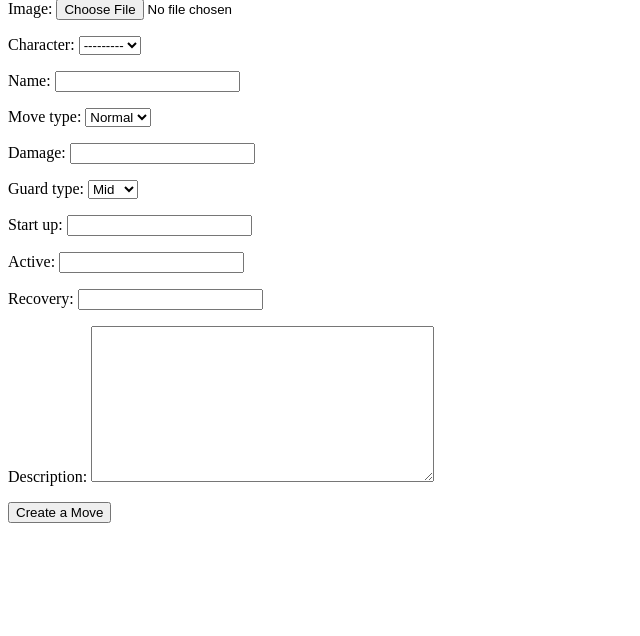
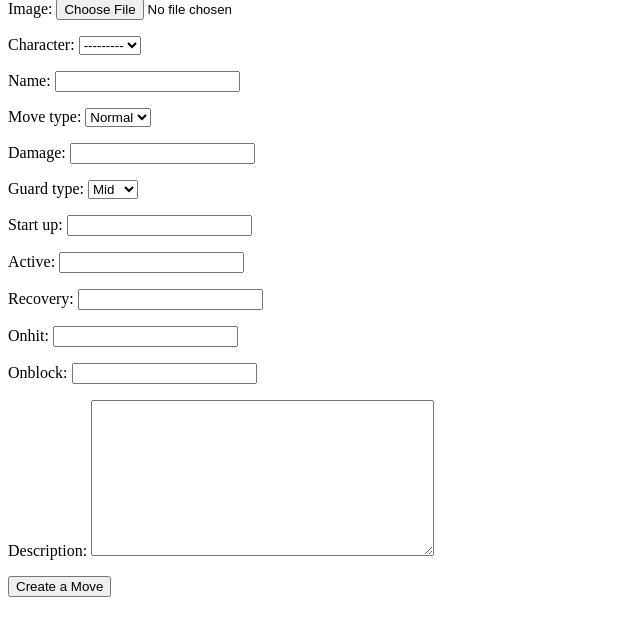
Before and after one commit to Alkhabbaz98/frameWiki-prj4, a Django app: page /frameWiki/new/ in a window 1280 px wide. Shown: the part 117-753 px from the top of the page, without its empty margins (0-640 px from the left). Run offline with Django 5.2, Linux system fonts and the light colour scheme; data that the repository does not hold is empty.

Commit message:
added onhit and onblock

```diff
--- a/main_app/form.py
+++ b/main_app/form.py
@@ -5,4 +5,4 @@ class MoveForm(forms.ModelForm):
 
     class Meta:
         model = Move
-        fields = ['image','character','name','move_type','damage','guard_type','start_up','active','recovery','description']
+        fields = ['image','character','name','move_type','damage','guard_type','start_up','active','recovery','onhit','onblock','description']
--- a/main_app/models.py
+++ b/main_app/models.py
@@ -52,6 +52,8 @@ class Move(models.Model):
     start_up = models.IntegerField()
     active = models.IntegerField()
     recovery = models.IntegerField()
+    onhit = models.CharField(max_length=50, blank = True, null = True)
+    onblock = models.CharField(max_length=50, blank = True, null = True)
     description = models.TextField(max_length=500)
 
     def __str__(self):
--- a/main_app/templates/character_details.html
+++ b/main_app/templates/character_details.html
@@ -12,6 +12,8 @@
         <li>Startup: {{move.start_up}}</li>
         <li>Active: {{move.active}}</li>
         <li>Recovery: {{move.recovery}}</li>
+        <li>On hit: {{ move.onhit }}</li>
+        <li>On block: {{ move.onblock }}</li>
         <li>Description: {{move.description}}</li>
 
         <a href="{% url 'move_details' move.pk%}">view</a>
--- a/main_app/templates/move_details.html
+++ b/main_app/templates/move_details.html
@@ -12,6 +12,8 @@
     <li>Startup:{{ move.start_up }}</li>
     <li>Active:{{ move.active }}</li>
     <li>Recovery:{{ move.recovery }}</li>
+    <li>On hit: {{ move.onhit }}</li>
+    <li>On block: {{ move.onblock }}</li>
     <li>Description:{{ move.description }}</li>
   </ul>
 
--- a/main_app/templates/movelist.html
+++ b/main_app/templates/movelist.html
@@ -12,11 +12,14 @@
         <li>Startup: {{move.start_up}}</li>
         <li>Active: {{move.active}}</li>
         <li>Recovery: {{move.recovery}}</li>
+        <li>On hit: {{ move.onhit }}</li>
+        <li>On block: {{ move.onblock }}</li>
         <li>Description: {{move.description}}</li>
 
         <a href="{% url 'move_details' move.pk%}">view</a>
 
     </ul>
+
     {% endfor %}
 
     {% endblock  %}
```
Also changed, not shown: main_app/migrations/0010_move_onblock_move_onhit.py (added), media/image_store/120px-GGST_Ky_Kiske_Icon.png (added), media/image_store/120px-GGST_Leo_Whitefang_Icon.png (added), media/image_store/120px-GGST_Potemkin_Icon.png (added), media/image_store/96px-SF6_Akuma_Icon.png (added), media/image_store/96px-SF6_Mbison_Icon.png (added), media/image_store/96px-SF6_Sagat_Icon.png (added), media/image_store/96px-SF6_Terry_Icon.png (added).
